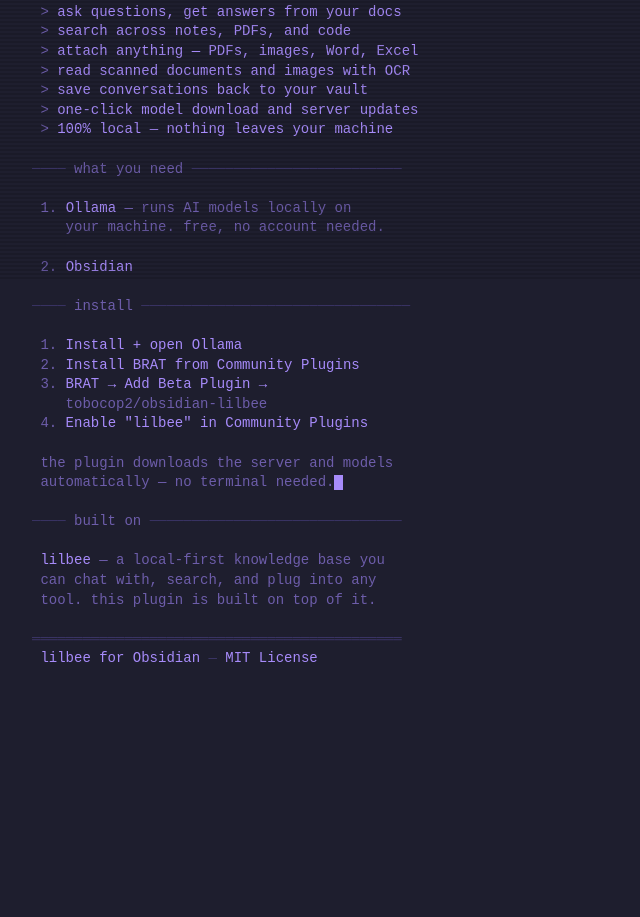
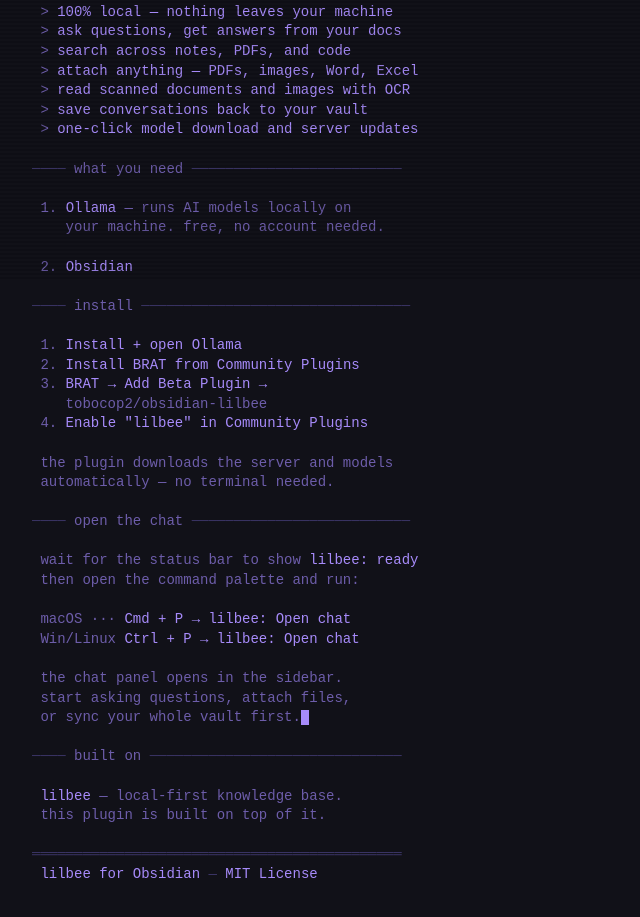
Before and after one commit to tobocop2/obsidian-lilbee, a website: page site/index.html in a window 1280 px wide. Shown: the part 519-1436 px from the top of the page, without its empty margins (0-640 px from the left). Before the commit the page ends 1220 px from the top, so only its background shows below. Drawn offline with Linux system fonts and the light colour scheme.

Commit message:
docs: add clear open-chat instructions per platform

```diff
--- a/site/index.html
+++ b/site/index.html
@@ -6,7 +6,7 @@
 <title>lilbee for Obsidian — chat with your documents privately</title>
 <style>
   :root {
-    --bg: #1e1e2e;
+    --bg: #111118;
     --purple: #a78bfa;
     --dim: #6d5daa;
     --faint: #3b3566;
@@ -121,13 +121,13 @@
 
 <span class="faint">════════════════════════════════════════════</span>
 
+ <span class="dim">&gt;</span> 100% local — nothing leaves your machine
  <span class="dim">&gt;</span> ask questions, get answers from your docs
  <span class="dim">&gt;</span> search across notes, PDFs, and code
  <span class="dim">&gt;</span> attach anything — PDFs, images, Word, Excel
  <span class="dim">&gt;</span> read scanned documents and images with OCR
  <span class="dim">&gt;</span> save conversations back to your vault
  <span class="dim">&gt;</span> one-click model download and server updates
- <span class="dim">&gt;</span> 100% local — nothing leaves your machine
 
 <span class="faint">────</span> <span class="dim">what you need</span> <span class="faint">─────────────────────────</span>
 
@@ -145,13 +145,24 @@
  <span class="dim">4.</span> Enable "lilbee" in Community Plugins
 
  <span class="dim">the plugin downloads the server and models
- automatically — no terminal needed.</span><span class="cursor"></span>
+ automatically — no terminal needed.</span>
+
+<span class="faint">────</span> <span class="dim">open the chat</span> <span class="faint">──────────────────────────</span>
+
+ <span class="dim">wait for the status bar to show</span> lilbee: ready
+ <span class="dim">then open the command palette and run:</span>
+
+ <span class="dim">macOS ···</span> Cmd + P → lilbee: Open chat
+ <span class="dim">Win/Linux</span> Ctrl + P → lilbee: Open chat
+
+ <span class="dim">the chat panel opens in the sidebar.
+ start asking questions, attach files,
+ or sync your whole vault first.</span><span class="cursor"></span>
 
 <span class="faint">────</span> <span class="dim">built on</span> <span class="faint">──────────────────────────────</span>
 
- <a href="https://tobocop2.github.io/lilbee/">lilbee</a> <span class="dim">— a local-first knowledge base you
- can chat with, search, and plug into any
- tool. this plugin is built on top of it.</span>
+ <a href="https://tobocop2.github.io/lilbee/">lilbee</a> <span class="dim">— local-first knowledge base.
+ this plugin is built on top of it.</span>
 
 <span class="faint">════════════════════════════════════════════</span>
  <span class="faint"><a href="https://github.com/tobocop2/obsidian-lilbee">lilbee for Obsidian</a> — <a href="https://opensource.org/licenses/MIT">MIT License</a></span>
```
Also changed, not shown: docs/usage.md (+13 -0 lines), README.md.
